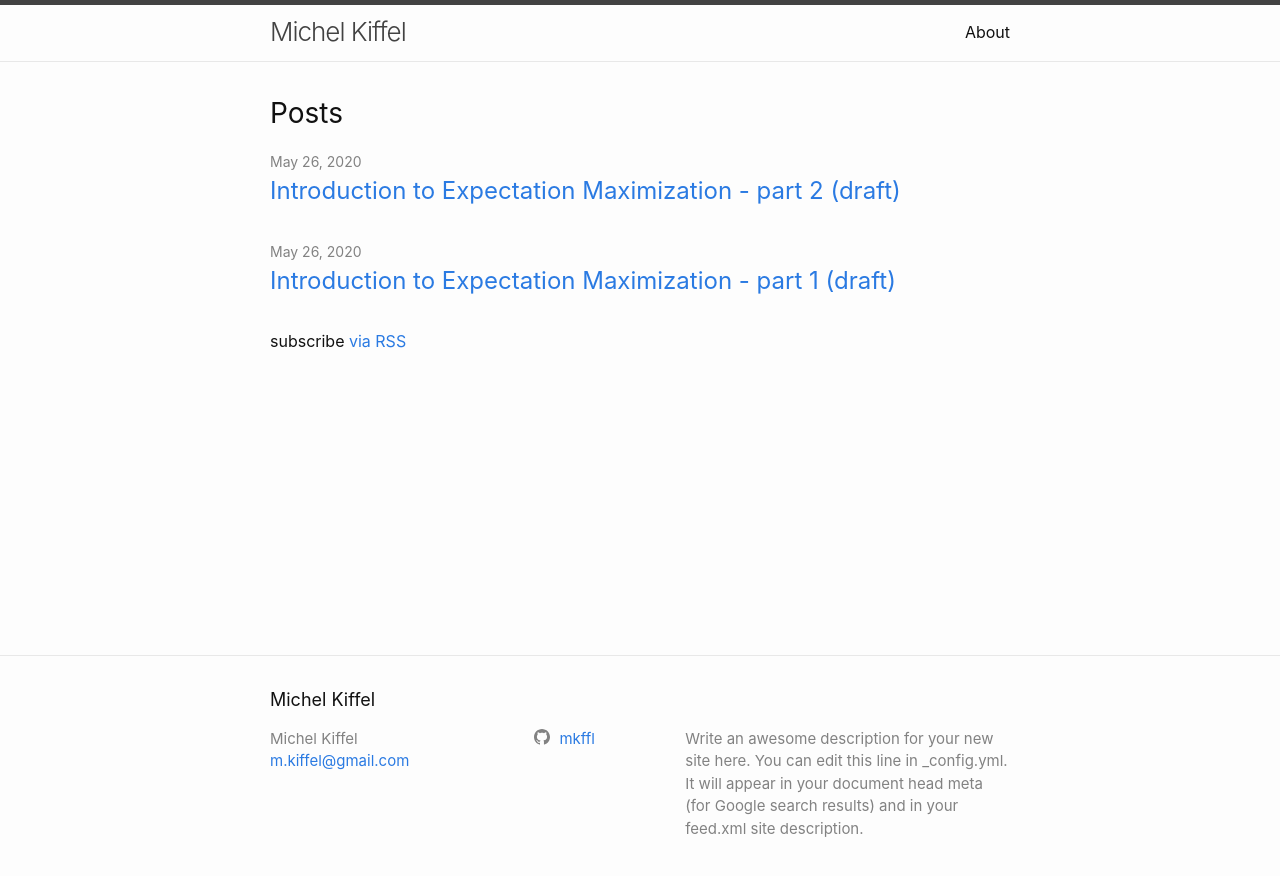
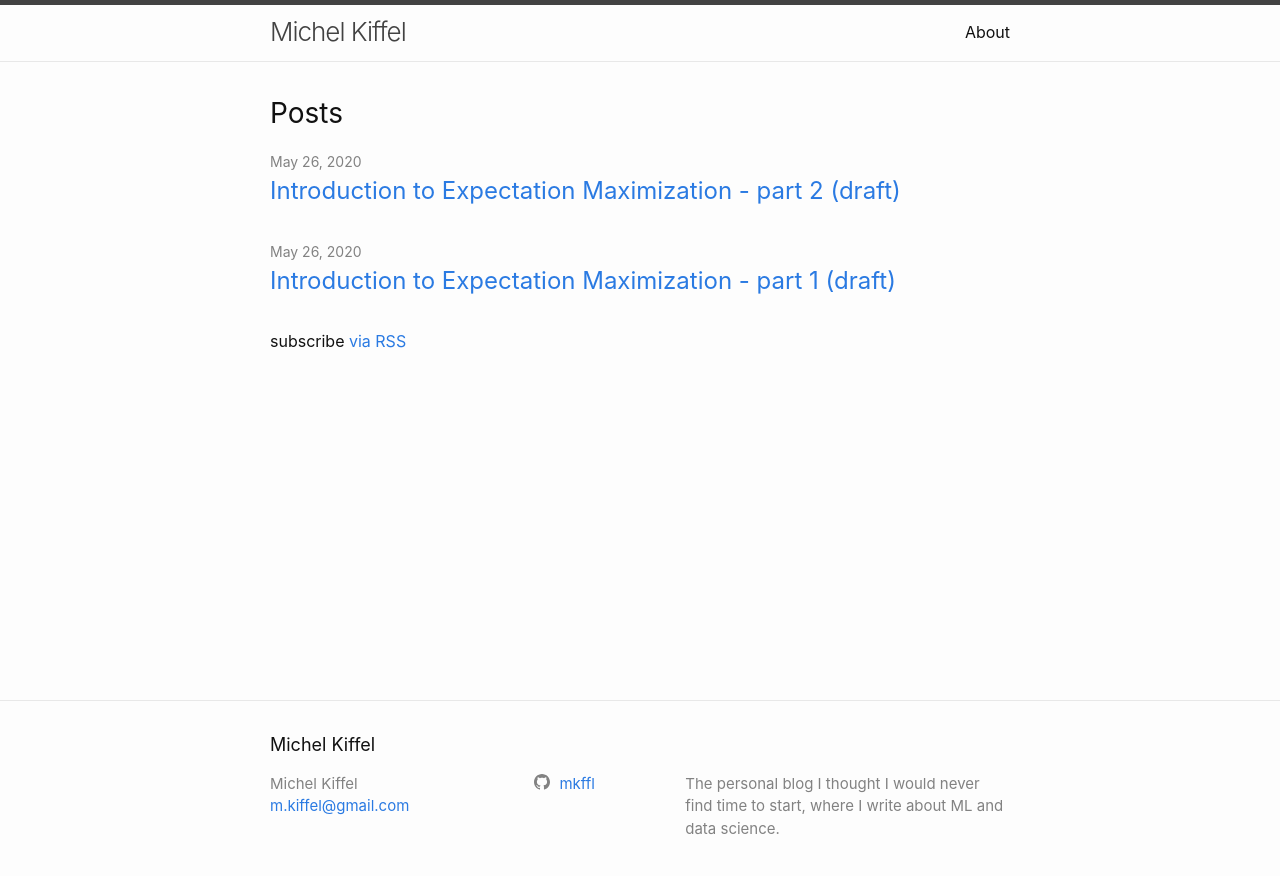
Before and after one commit to mkffl/mkffl.github.io, a Jekyll site: the page built from index.markdown, in a window 1280 px wide. Shown: the top 876 px of the page. Built offline with Jekyll 4.4.1, drawn with Linux system fonts in a browser that asks for light colours.

Commit message:
blog description

```diff
--- a/_config.yml
+++ b/_config.yml
@@ -21,9 +21,8 @@
 title: Michel Kiffel
 email: m.kiffel@gmail.com
 description: >- # this means to ignore newlines until "baseurl:"
-  Write an awesome description for your new site here. You can edit this
-  line in _config.yml. It will appear in your document head meta (for
-  Google search results) and in your feed.xml site description.
+  The personal blog I thought I would never find time to start, where I write about
+  ML and data science.
 baseurl: "" # the subpath of your site, e.g. /blog
 url: "" # the base hostname & protocol for your site, e.g. http://example.com
 github_username:  mkffl
```
